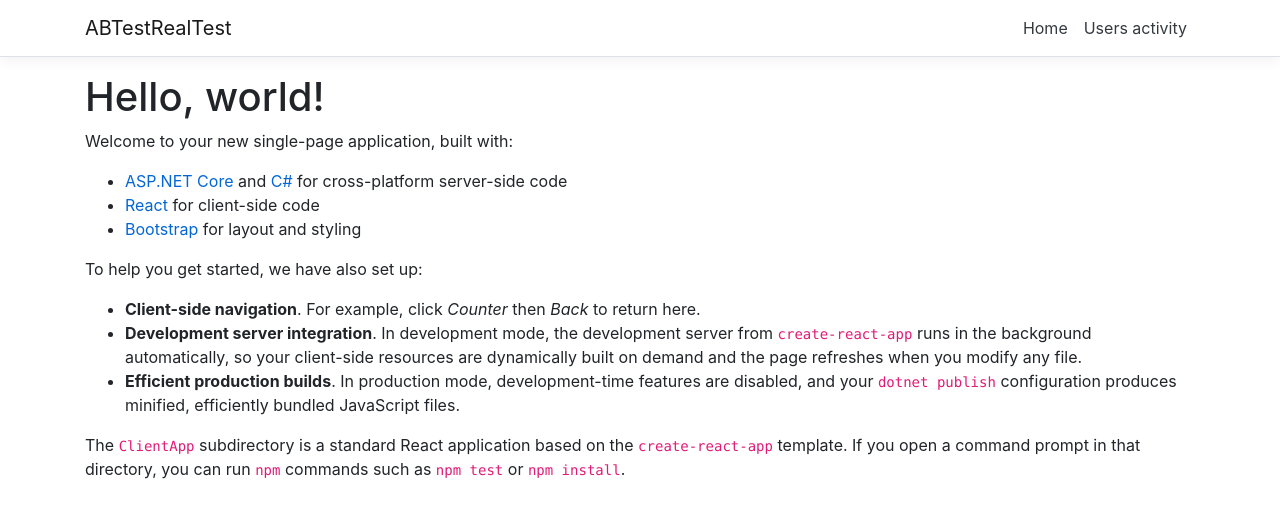
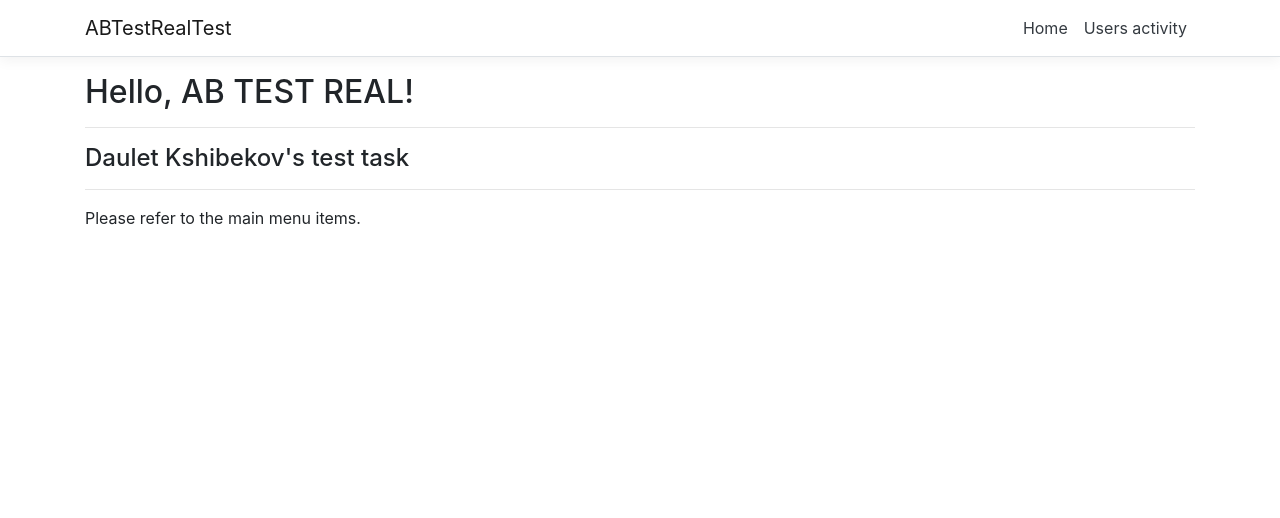
Before and after one commit to Chosser75/ABTestRealTest, a React (Create React App) app in the folder ABTestRealTest/ClientApp/: page / in a window 1280 px wide. Shown: the top 518 px of the page. Built offline with nearby package versions, Linux system fonts and the light colour scheme.

Commit message:
Autoformat not full date.

```diff
--- a/ABTestRealTest/ClientApp/src/components/Home.js
+++ b/ABTestRealTest/ClientApp/src/components/Home.js
@@ -6,20 +6,12 @@ export class Home extends Component {
   render () {
     return (
       <div>
-        <h1>Hello, world!</h1>
-        <p>Welcome to your new single-page application, built with:</p>
-        <ul>
-          <li><a href='https://get.asp.net/'>ASP.NET Core</a> and <a href='https://msdn.microsoft.com/en-us/library/67ef8sbd.aspx'>C#</a> for cross-platform server-side code</li>
-          <li><a href='https://facebook.github.io/react/'>React</a> for client-side code</li>
-          <li><a href='http://getbootstrap.com/'>Bootstrap</a> for layout and styling</li>
-        </ul>
-        <p>To help you get started, we have also set up:</p>
-        <ul>
-          <li><strong>Client-side navigation</strong>. For example, click <em>Counter</em> then <em>Back</em> to return here.</li>
-          <li><strong>Development server integration</strong>. In development mode, the development server from <code>create-react-app</code> runs in the background automatically, so your client-side resources are dynamically built on demand and the page refreshes when you modify any file.</li>
-          <li><strong>Efficient production builds</strong>. In production mode, development-time features are disabled, and your <code>dotnet publish</code> configuration produces minified, efficiently bundled JavaScript files.</li>
-        </ul>
-        <p>The <code>ClientApp</code> subdirectory is a standard React application based on the <code>create-react-app</code> template. If you open a command prompt in that directory, you can run <code>npm</code> commands such as <code>npm test</code> or <code>npm install</code>.</p>
+            <h2>Hello, AB TEST REAL!</h2>
+            <hr/>
+            <h4>Daulet Kshibekov's test task</h4>
+            <hr />
+            <p>Please refer to the main menu items.</p>
+
       </div>
     );
   }
--- a/ABTestRealTest/ClientApp/src/components/UsersActivity.js
+++ b/ABTestRealTest/ClientApp/src/components/UsersActivity.js
@@ -87,22 +87,58 @@ export class UserActivity extends Component {
                 this.setDate(field, id, new Date(user.lastActivityDate).toLocaleDateString());
             }
         }
+        else {
+            var date = this.splittedDate.day + "." + this.splittedDate.month + "." + this.splittedDate.year;
+            date = this.formatDate(date);
+            this.setDate(field, id, new Date(date).toLocaleDateString());
+        }
     }
 
     validateDate(newDate) {
-        if (/^[0-9]{2}.[0-9]{2}.[0-9]{4}$/.test(newDate)) {
+        if (/^[0-9]{2}.[0-9]{2}.[0-9]{4}$/.test(newDate) ||
+            /^[1-9]{1}.[1-9]{1}.[0-9]{4}$/.test(newDate) ||
+            /^[1-9]{1}.[0-9]{2}.[0-9]{4}$/.test(newDate) ||
+            /^[0-9]{2}.[1-9]{1}.[0-9]{4}$/.test(newDate)) {
+            console.log("Date " + newDate + " passed regex");
+            this.splitDate(newDate);
+
+            let day = Number(this.splittedDate.day);
+            let month = Number(this.splittedDate.month);
+            let year = Number(this.splittedDate.year);
+            if (day < 1 || month < 1 || year < 1 || month > 12 || day > 31) {
+                return false;
+            }
+
             return true;
         }
         return false;
     }
 
+    splittedDate = {
+        day: "",
+        month: "",
+        year: ""
+    }
+
     formatDate(newDate) {
+        this.splitDate(newDate);
+        let date = this.splittedDate.year + "-" + this.splittedDate.month + "-" + this.splittedDate.day + "T00:00:00";
+        return date;
+    }
+
+    splitDate(newDate) {
         let dateValues = newDate.split('.');
-        let day = dateValues[0];
-        let month = dateValues[1];
-        let year = dateValues[2];
-        let date = year + "-" + month + "-" + day + "T00:00:00";
-        return date;
+        this.splittedDate.day = dateValues[0];
+        this.splittedDate.month = dateValues[1];
+        this.splittedDate.year = dateValues[2];
+
+        if (this.splittedDate.day.length == 1) {
+            this.splittedDate.day = "0" + this.splittedDate.day;
+        }
+
+        if (this.splittedDate.month.length == 1) {
+            this.splittedDate.month = "0" + this.splittedDate.month;
+        }
     }
 
     renderUserActivityTable = (systemUsers) => {
```
